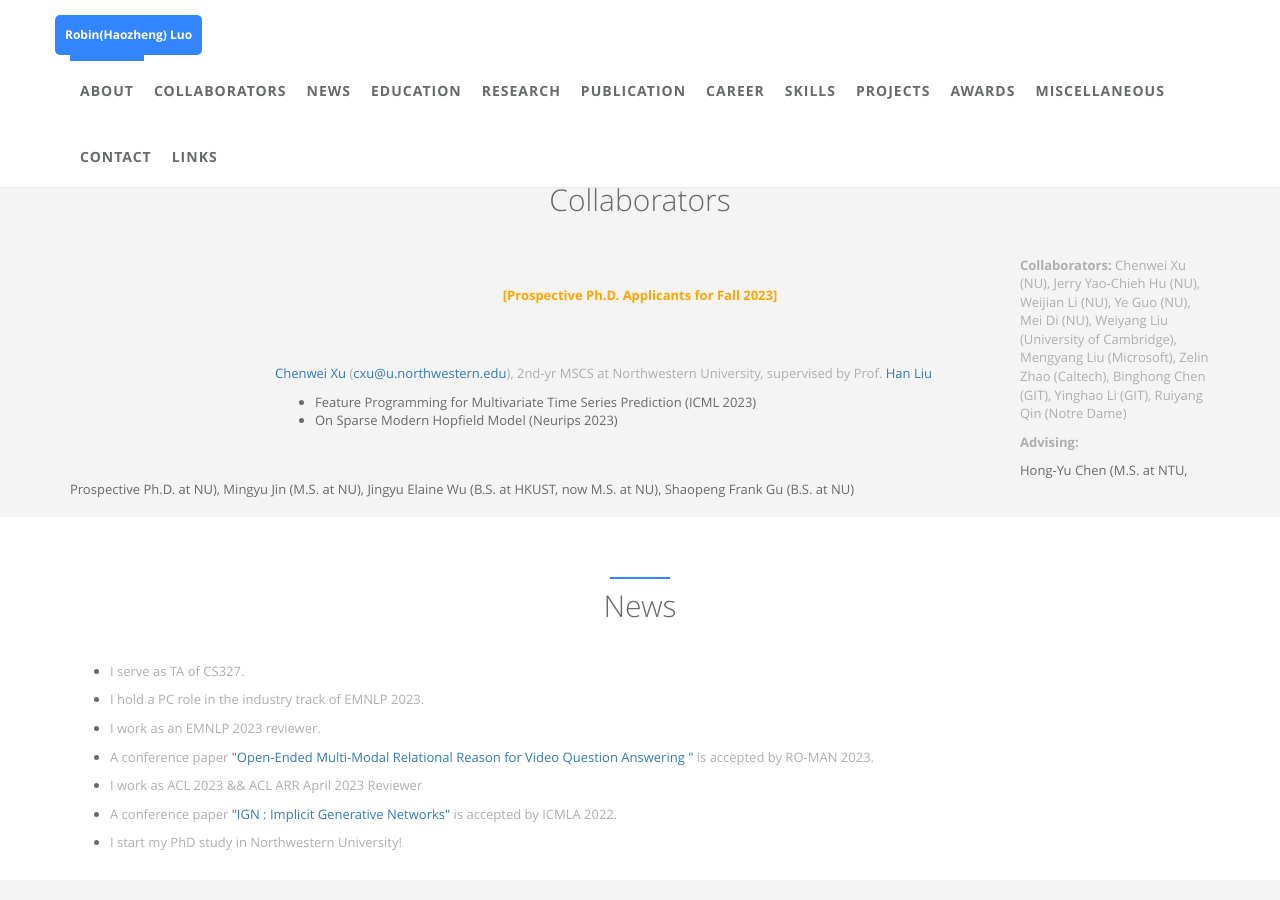
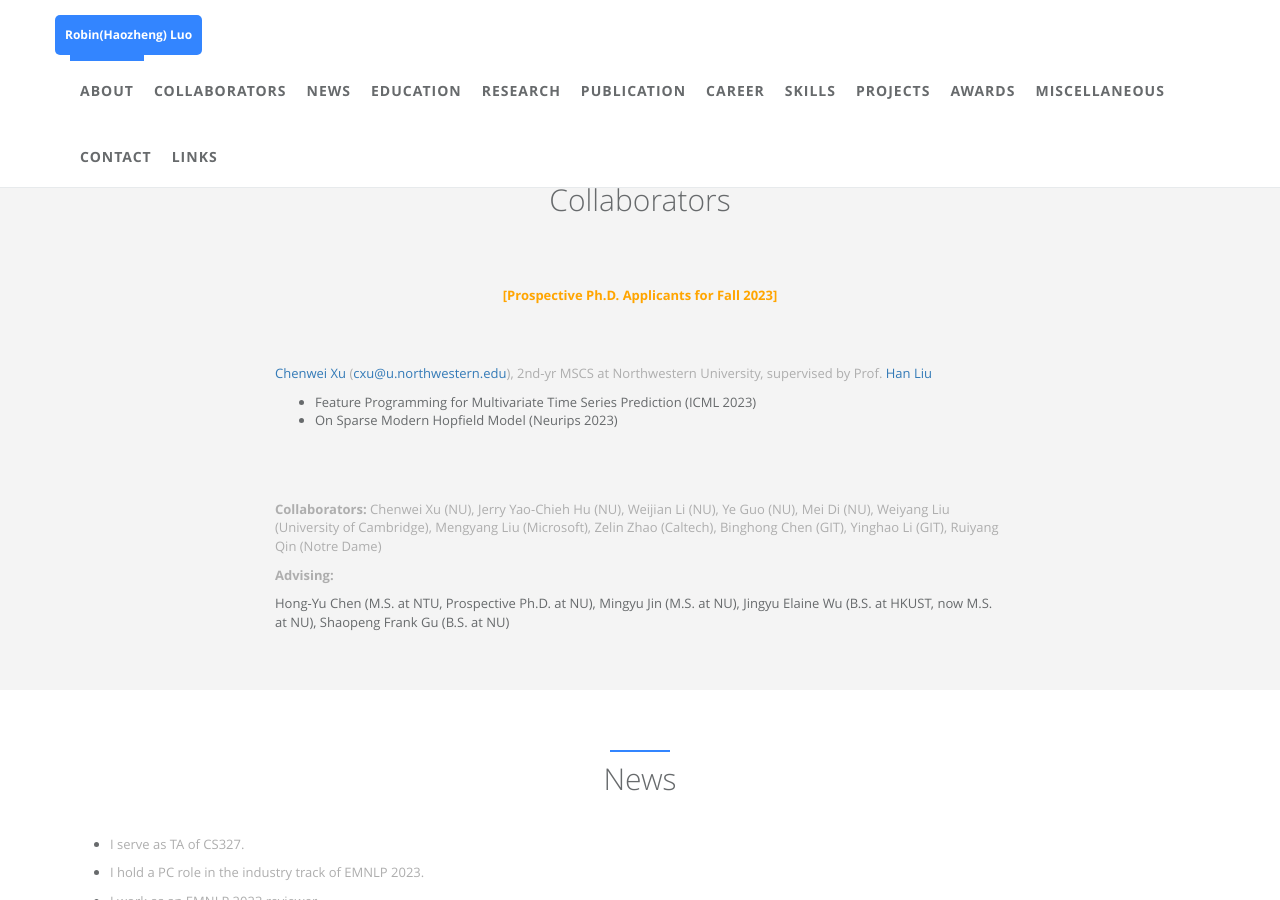
Before and after one commit to robinzixuan/robin.github.io, a Jekyll site: the page built from index.html, in a window 1280 px wide and 900 px high, scrolled down 1235 px. Built offline with Jekyll 4.4.1, drawn with Linux system fonts in a browser that asks for light colours.

Commit message:
Update collaborators.html

```diff
--- a/_includes/sections/collaborators.html
+++ b/_includes/sections/collaborators.html
@@ -16,9 +16,10 @@
   </ul>
   </div>
 
-
+  <div class="col-lg-8 col-lg-offset-2 m-t-lg m-b-lg wow zoomIn">
   <p><b>Collaborators:</b> Chenwei Xu (NU), Jerry Yao-Chieh Hu (NU), Weijian Li (NU), Ye Guo (NU), Mei Di (NU), Weiyang Liu (University of Cambridge), Mengyang Liu (Microsoft), Zelin Zhao (Caltech), Binghong Chen (GIT), Yinghao Li (GIT), Ruiyang Qin (Notre Dame) </p>
-  <p><b>Advising:</b></p> Hong-Yu Chen (M.S. at NTU, Prospective Ph.D. at NU), Mingyu Jin (M.S. at NU), Jingyu Elaine Wu (B.S. at HKUST, now M.S. at NU), Shaopeng Frank Gu (B.S. at NU)
+  <p><b>Advising:</b></p> Hong-Yu Chen (M.S. at NTU, Prospective Ph.D. at NU), Mingyu Jin (M.S. at NU), Jingyu Elaine Wu (B.S. at HKUST, now M.S. at NU), Shaopeng Frank Gu (B.S. at NU)</p>
+  </div>
   <script>
   function openNav() {
       if (window.innerWidth <= 1200) {
```
